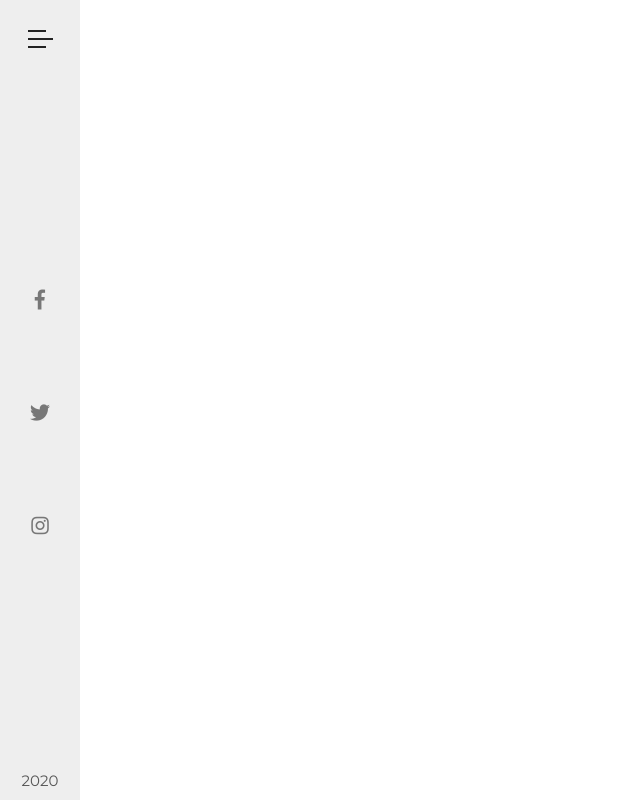
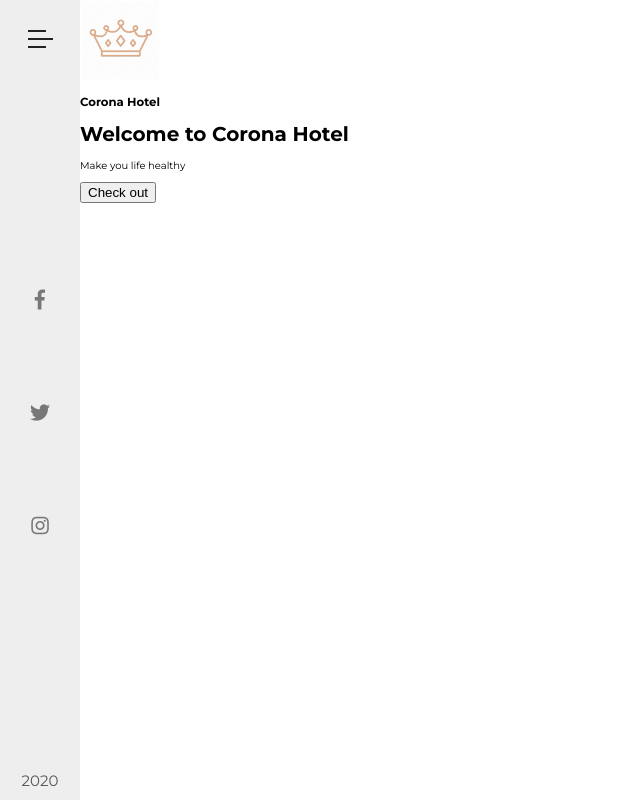
Before and after one commit to netanelmenasherov/corona-hotel, a plain HTML site: page index.html in a window 1280 px wide. Shown: the whole page, without its empty margins (0-640 px from the left). Drawn offline with Linux system fonts and the light colour scheme.

Commit message:
add header markup

```diff
--- a/css/style.css
+++ b/css/style.css
@@ -222,3 +222,8 @@ body {
     width: 2.5rem;
 }
 /* end of navbar */
+/* header */
+.header{
+    margin-left: 8rem;
+}
+/* end of header */
--- a/index.html
+++ b/index.html
@@ -92,5 +92,20 @@
       <!-- navigation end -->
     </div>
     <!-- navbar end-->
+    <!-- header -->
+    <!-- header end -->
+    <header class="header">
+      <div class="brand">
+        <div>
+         <img src="./img/crown.png" width="80">
+        </div>
+        <h3 class="hotel-heading">Corona Hotel</h3>
+      </div>
+      <div class="banner">
+        <h1 class="banner-heading">Welcome to Corona Hotel</h1>
+        <p class="banner-paragraph">Make you life healthy</p>
+        <button class="banner-button">Check out</button>
+      </div>
+    </header>
   </body>
 </html>
```
